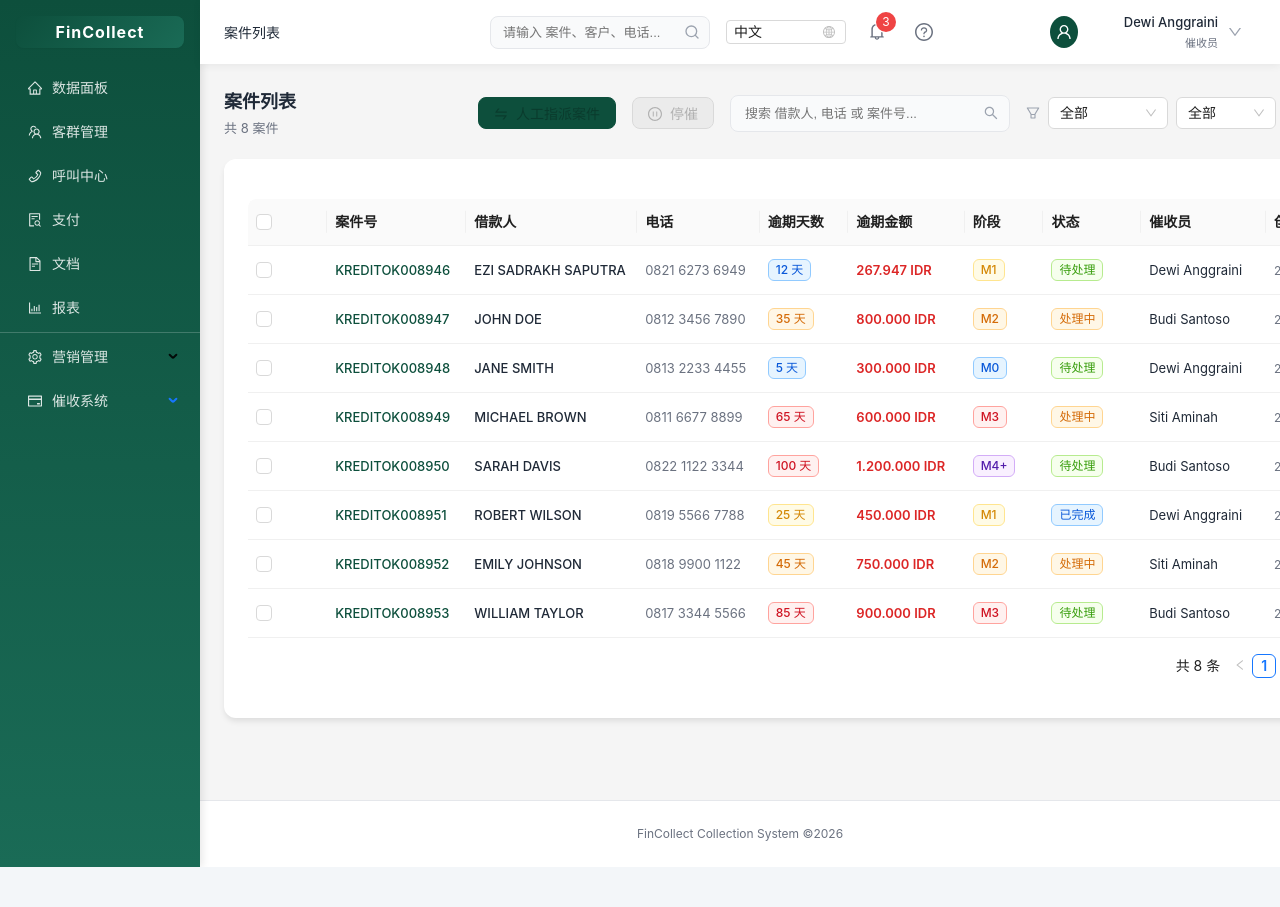
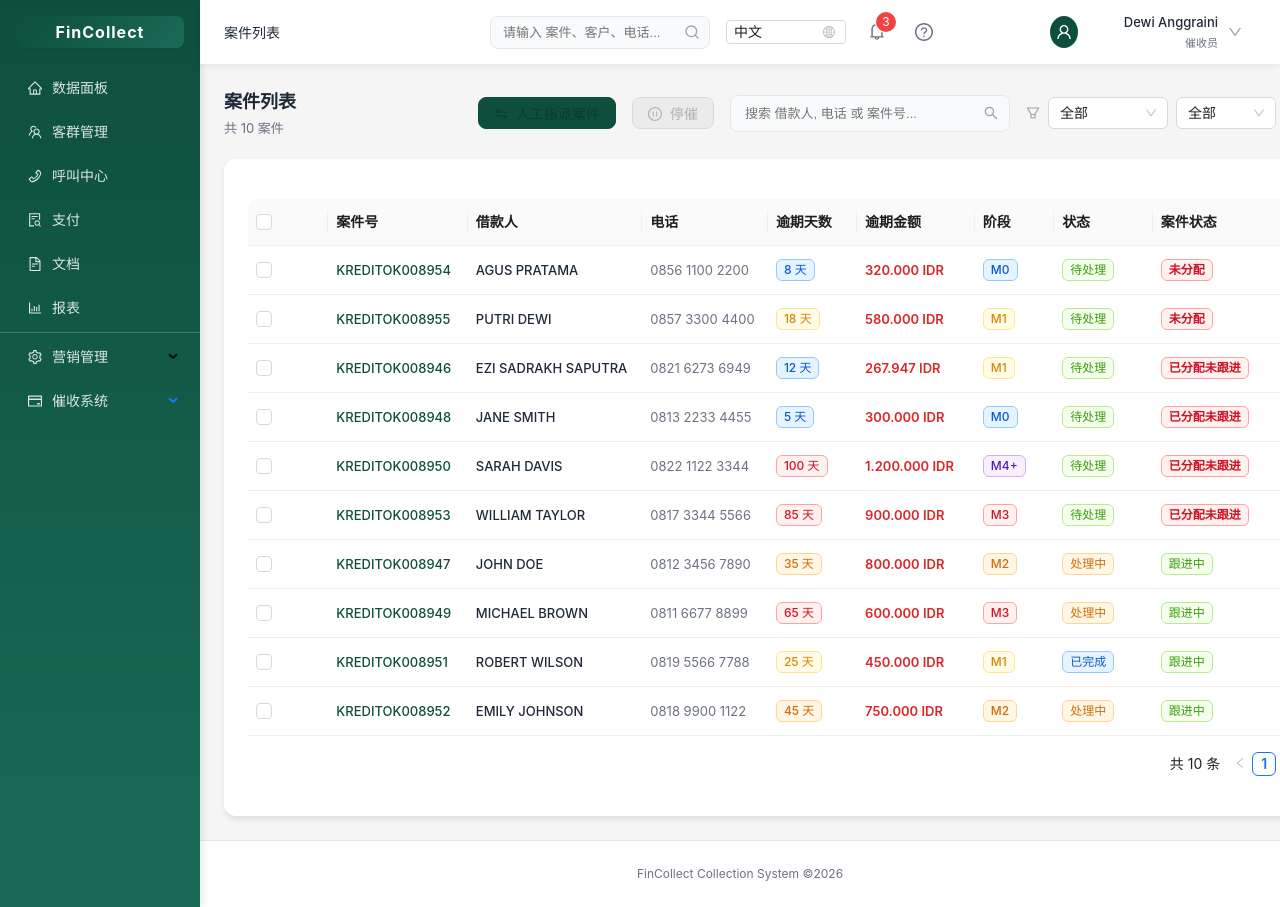
Before and after one commit to AmolBeer/collection-system, a React (Vite) app: page / in a window 1280 px wide. Before the commit the page ends 867 px from the top, so only its background shows below. Built offline with nearby package versions, Linux system fonts and the light colour scheme.

Commit message:
feat: 案件列表添加Case Status列 - 未分配/已分配未跟进/跟进中三种状态，红色高亮+默认排序

```diff
--- a/src/components/CaseList/index.tsx
+++ b/src/components/CaseList/index.tsx
@@ -16,17 +16,40 @@ interface Case {
   assignedTo: string;
   createTime: string;
   lastUpdateTime: string;
+  lastFollowUpTime: string | null;
 }
 
+type CaseStatus = 'unassigned' | 'assigned_not_followed' | 'following';
+
+function getCaseStatus(c: Case): CaseStatus {
+  if (!c.assignedTo || c.assignedTo === '-') return 'unassigned';
+  const today = new Date().toISOString().slice(0, 10);
+  if (!c.lastFollowUpTime || c.lastFollowUpTime.slice(0, 10) < today) return 'assigned_not_followed';
+  return 'following';
+}
+
+const caseStatusOrder: Record<CaseStatus, number> = {
+  unassigned: 0,
+  assigned_not_followed: 1,
+  following: 2,
+};
+
+const today = new Date().toISOString().slice(0, 10);
+
 const defaultCases: Case[] = [
-  { id: 'KREDITOK008946', borrowerName: 'EZI SADRAKH SAPUTRA', phone: '0821 6273 6949', overdueDays: 12, amount: 267947, stage: 'M1', status: 'Open', assignedTo: 'Dewi Anggraini', createTime: '2024-03-15 10:00:00', lastUpdateTime: '2024-03-30 14:30:00' },
-  { id: 'KREDITOK008947', borrowerName: 'JOHN DOE', phone: '0812 3456 7890', overdueDays: 35, amount: 800000, stage: 'M2', status: 'Processing', assignedTo: 'Budi Santoso', createTime: '2024-03-10 09:00:00', lastUpdateTime: '2024-03-31 10:15:00' },
-  { id: 'KREDITOK008948', borrowerName: 'JANE SMITH', phone: '0813 2233 4455', overdueDays: 5, amount: 300000, stage: 'M0', status: 'Open', assignedTo: 'Dewi Anggraini', createTime: '2024-03-20 11:00:00', lastUpdateTime: '2024-03-29 09:45:00' },
-  { id: 'KREDITOK008949', borrowerName: 'MICHAEL BROWN', phone: '0811 6677 8899', overdueDays: 65, amount: 600000, stage: 'M3', status: 'Processing', assignedTo: 'Siti Aminah', createTime: '2024-02-25 14:00:00', lastUpdateTime: '2024-03-31 16:20:00' },
-  { id: 'KREDITOK008950', borrowerName: 'SARAH DAVIS', phone: '0822 1122 3344', overdueDays: 100, amount: 1200000, stage: 'M4+', status: 'Open', assignedTo: 'Budi Santoso', createTime: '2024-02-10 08:00:00', lastUpdateTime: '2024-03-28 11:30:00' },
-  { id: 'KREDITOK008951', borrowerName: 'ROBERT WILSON', phone: '0819 5566 7788', overdueDays: 25, amount: 450000, stage: 'M1', status: 'Completed', assignedTo: 'Dewi Anggraini', createTime: '2024-03-18 13:00:00', lastUpdateTime: '2024-03-30 15:45:00' },
-  { id: 'KREDITOK008952', borrowerName: 'EMILY JOHNSON', phone: '0818 9900 1122', overdueDays: 45, amount: 750000, stage: 'M2', status: 'Processing', assignedTo: 'Siti Aminah', createTime: '2024-03-05 10:30:00', lastUpdateTime: '2024-03-31 09:20:00' },
-  { id: 'KREDITOK008953', borrowerName: 'WILLIAM TAYLOR', phone: '0817 3344 5566', overdueDays: 85, amount: 900000, stage: 'M3', status: 'Open', assignedTo: 'Budi Santoso', createTime: '2024-02-20 15:00:00', lastUpdateTime: '2024-03-29 14:15:00' },
+  // 未分配（assignedTo = '-'）
+  { id: 'KREDITOK008954', borrowerName: 'AGUS PRATAMA', phone: '0856 1100 2200', overdueDays: 8, amount: 320000, stage: 'M0', status: 'Open', assignedTo: '-', createTime: `${today} 08:00:00`, lastUpdateTime: `${today} 08:00:00`, lastFollowUpTime: null },
+  { id: 'KREDITOK008955', borrowerName: 'PUTRI DEWI', phone: '0857 3300 4400', overdueDays: 18, amount: 580000, stage: 'M1', status: 'Open', assignedTo: '-', createTime: `${today} 08:15:00`, lastUpdateTime: `${today} 08:15:00`, lastFollowUpTime: null },
+  // 已分配未跟进（今天分配但催员未跟进）
+  { id: 'KREDITOK008946', borrowerName: 'EZI SADRAKH SAPUTRA', phone: '0821 6273 6949', overdueDays: 12, amount: 267947, stage: 'M1', status: 'Open', assignedTo: 'Dewi Anggraini', createTime: '2024-03-15 10:00:00', lastUpdateTime: `${today} 09:00:00`, lastFollowUpTime: '2024-03-29 14:30:00' },
+  { id: 'KREDITOK008948', borrowerName: 'JANE SMITH', phone: '0813 2233 4455', overdueDays: 5, amount: 300000, stage: 'M0', status: 'Open', assignedTo: 'Dewi Anggraini', createTime: '2024-03-20 11:00:00', lastUpdateTime: `${today} 09:30:00`, lastFollowUpTime: null },
+  { id: 'KREDITOK008950', borrowerName: 'SARAH DAVIS', phone: '0822 1122 3344', overdueDays: 100, amount: 1200000, stage: 'M4+', status: 'Open', assignedTo: 'Budi Santoso', createTime: '2024-02-10 08:00:00', lastUpdateTime: `${today} 10:00:00`, lastFollowUpTime: '2024-03-28 11:30:00' },
+  { id: 'KREDITOK008953', borrowerName: 'WILLIAM TAYLOR', phone: '0817 3344 5566', overdueDays: 85, amount: 900000, stage: 'M3', status: 'Open', assignedTo: 'Budi Santoso', createTime: '2024-02-20 15:00:00', lastUpdateTime: `${today} 10:30:00`, lastFollowUpTime: null },
+  // 跟进中（今天已有催收记录）
+  { id: 'KREDITOK008947', borrowerName: 'JOHN DOE', phone: '0812 3456 7890', overdueDays: 35, amount: 800000, stage: 'M2', status: 'Processing', assignedTo: 'Budi Santoso', createTime: '2024-03-10 09:00:00', lastUpdateTime: `${today} 10:15:00`, lastFollowUpTime: `${today} 10:15:00` },
+  { id: 'KREDITOK008949', borrowerName: 'MICHAEL BROWN', phone: '0811 6677 8899', overdueDays: 65, amount: 600000, stage: 'M3', status: 'Processing', assignedTo: 'Siti Aminah', createTime: '2024-02-25 14:00:00', lastUpdateTime: `${today} 16:20:00`, lastFollowUpTime: `${today} 14:00:00` },
+  { id: 'KREDITOK008951', borrowerName: 'ROBERT WILSON', phone: '0819 5566 7788', overdueDays: 25, amount: 450000, stage: 'M1', status: 'Completed', assignedTo: 'Dewi Anggraini', createTime: '2024-03-18 13:00:00', lastUpdateTime: `${today} 15:45:00`, lastFollowUpTime: `${today} 11:00:00` },
+  { id: 'KREDITOK008952', borrowerName: 'EMILY JOHNSON', phone: '0818 9900 1122', overdueDays: 45, amount: 750000, stage: 'M2', status: 'Processing', assignedTo: 'Siti Aminah', createTime: '2024-03-05 10:30:00', lastUpdateTime: `${today} 09:20:00`, lastFollowUpTime: `${today} 09:20:00` },
 ];
 
 const teams = [
@@ -79,7 +102,7 @@ const CaseList: React.FC<{ onViewDetail: (caseId: string) => void; onSuspend: (c
   ];
 
   const filteredCases = useMemo(() => {
-    return cases.filter(caseItem => {
+    const filtered = cases.filter(caseItem => {
       const matchesSearch = caseItem.borrowerName.toLowerCase().includes(searchText.toLowerCase()) ||
                           caseItem.phone.includes(searchText) ||
                           caseItem.id.toLowerCase().includes(searchText.toLowerCase());
@@ -88,6 +111,7 @@ const CaseList: React.FC<{ onViewDetail: (caseId: string) => void; onSuspend: (c
       const matchesCollector = collectorFilter === 'all' || caseItem.assignedTo === collectorFilter;
       return matchesSearch && matchesStage && matchesStatus && matchesCollector;
     });
+    return filtered.sort((a, b) => caseStatusOrder[getCaseStatus(a)] - caseStatusOrder[getCaseStatus(b)]);
   }, [cases, searchText, stageFilter, statusFilter, collectorFilter]);
 
   const handleAssign = useCallback(() => {
@@ -218,6 +242,21 @@ const CaseList: React.FC<{ onViewDetail: (caseId: string) => void; onSuspend: (c
           {status === 'Open' ? t.statusPending : status === 'Processing' ? t.statusProcessing : t.statusCompleted}
         </Tag>
       ),
+    },
+    {
+      title: t.caseStatus,
+      key: 'caseStatus',
+      width: 130,
+      render: (_, record) => {
+        const cs = getCaseStatus(record);
+        if (cs === 'unassigned') {
+          return <Tag color="red" style={{ fontSize: '12px', fontWeight: '600' }}>{t.caseUnassigned}</Tag>;
+        }
+        if (cs === 'assigned_not_followed') {
+          return <Tag color="red" style={{ fontSize: '12px', fontWeight: '600' }}>{t.caseAssignedNotFollowed}</Tag>;
+        }
+        return <Tag color="green" style={{ fontSize: '12px', fontWeight: '500' }}>{t.caseFollowing}</Tag>;
+      },
     },
     {
       title: t.collector,
@@ -385,7 +424,7 @@ const CaseList: React.FC<{ onViewDetail: (caseId: string) => void; onSuspend: (c
             onChange: (selectedRowKeys) => setSelectedCases(selectedRowKeys as string[]),
           }}
           style={{ marginTop: '16px' }}
-          scroll={{ x: 1400 }}
+          scroll={{ x: 1550 }}
         />
       </Card>
 
--- a/src/i18n/translations.ts
+++ b/src/i18n/translations.ts
@@ -182,6 +182,9 @@ export interface Translations {
   dueDate: string;
   daysPastDue: string;
   caseStatus: string;
+  caseUnassigned: string;
+  caseAssignedNotFollowed: string;
+  caseFollowing: string;
   lastPaymentDate: string;
   na: string;
   nextAction: string;
@@ -675,6 +678,9 @@ export const translations: Record<Language, Translations> = {
     dueDate: '到期日期',
     daysPastDue: '逾期天数',
     caseStatus: '案件状态',
+    caseUnassigned: '未分配',
+    caseAssignedNotFollowed: '已分配未跟进',
+    caseFollowing: '跟进中',
     lastPaymentDate: '最后还款日期',
     na: '无',
     nextAction: '下一步行动',
@@ -1156,6 +1162,9 @@ export const translations: Record<Language, Translations> = {
     dueDate: 'Due Date',
     daysPastDue: 'Days Past Due',
     caseStatus: 'Case Status',
+    caseUnassigned: 'Unassigned',
+    caseAssignedNotFollowed: 'Assigned (Not Followed)',
+    caseFollowing: 'Following',
     lastPaymentDate: 'Last Payment Date',
     na: 'N/A',
     nextAction: 'Next Action',
@@ -1637,6 +1646,9 @@ export const translations: Record<Language, Translations> = {
     dueDate: 'Tanggal Jatuh Tempo',
     daysPastDue: 'Hari Terlambat',
     caseStatus: 'Status Kasus',
+    caseUnassigned: 'Belum Dialokasikan',
+    caseAssignedNotFollowed: 'Dialokasikan (Belum Ditindaklanjuti)',
+    caseFollowing: 'Sedang Menindaklanjuti',
     lastPaymentDate: 'Tanggal Pembayaran Terakhir',
     na: 'Tidak Ada',
     nextAction: 'Aksi Berikutnya',
```
